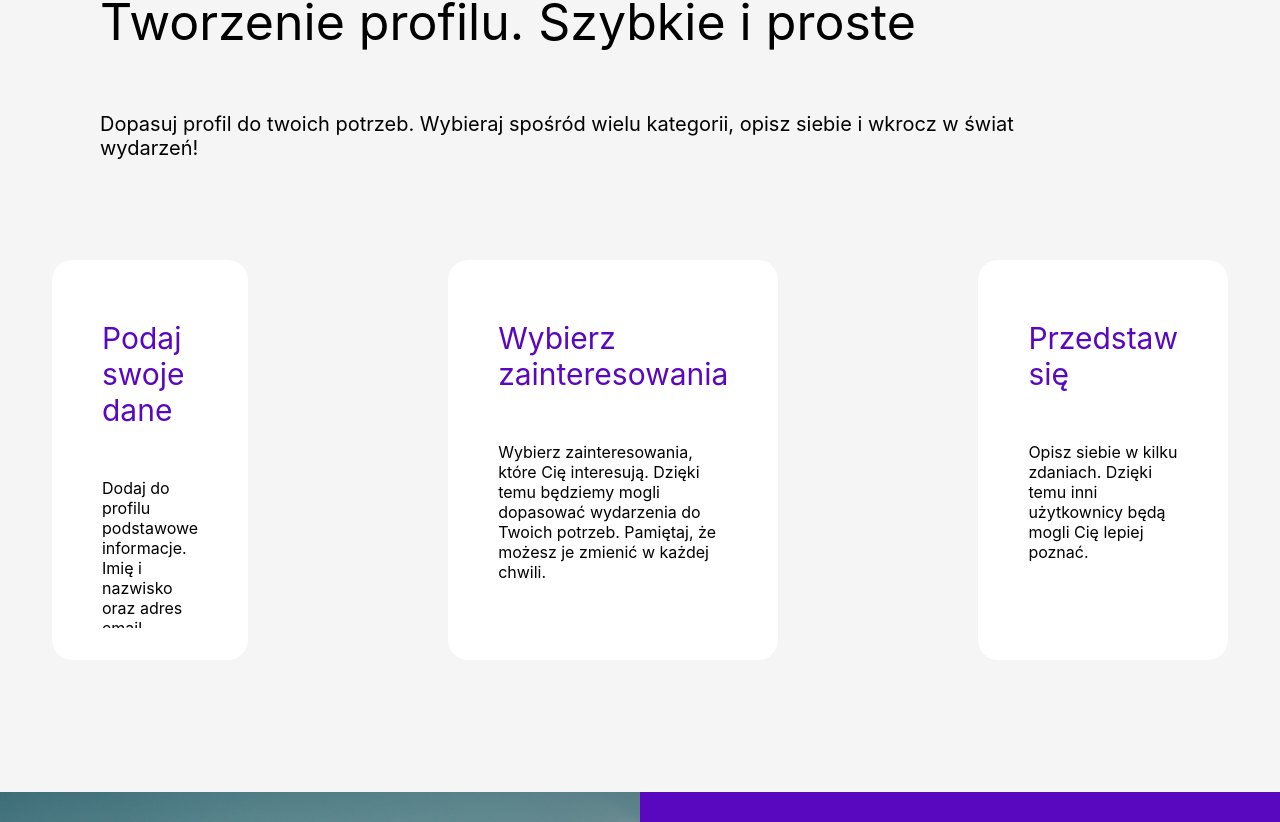
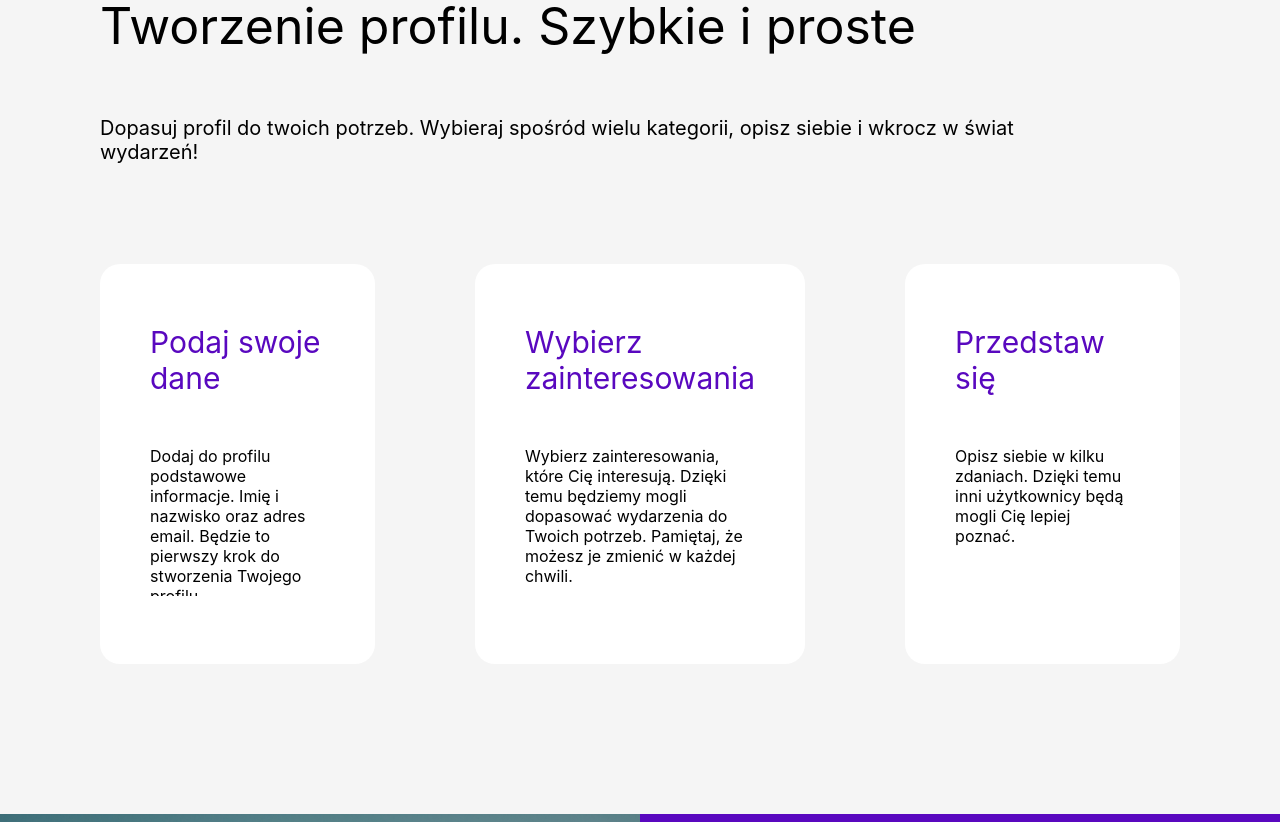
Before and after one commit to Lukang11/Inzynierka, a React (Create React App) app in the folder fun-finder-frontend/: page / in a window 1280 px wide. Shown: the part 1038-1860 px from the top of the page. Built offline with nearby package versions, Linux system fonts and the light colour scheme; no server answers.

Commit message:
naprawienie css w WelcomePage

```diff
--- a/fun-finder-frontend/src/Components/WelcomePage/WelcomePage.css
+++ b/fun-finder-frontend/src/Components/WelcomePage/WelcomePage.css
@@ -1,6 +1,6 @@
 .first-section {
   background-color: #FFFF;
-  height: 100vh;
+  height: auto;
 }
 
 .container {
@@ -90,7 +90,7 @@
 
 .second-section {
   background-color: #F5F5F5;
-  height: 120vh;
+  height: auto;
 }
 
 .card {
@@ -124,13 +124,13 @@
 .cards-container {
   padding: 100px;
   display: flex;
-  gap: 200px;
+  gap: 100px;
   justify-content: center;
 }
 
 .third-section {
   background-color: var(--mainpurple);
-  height: 100vh;
+  height: auto;
 }
 
 .footer {
```
